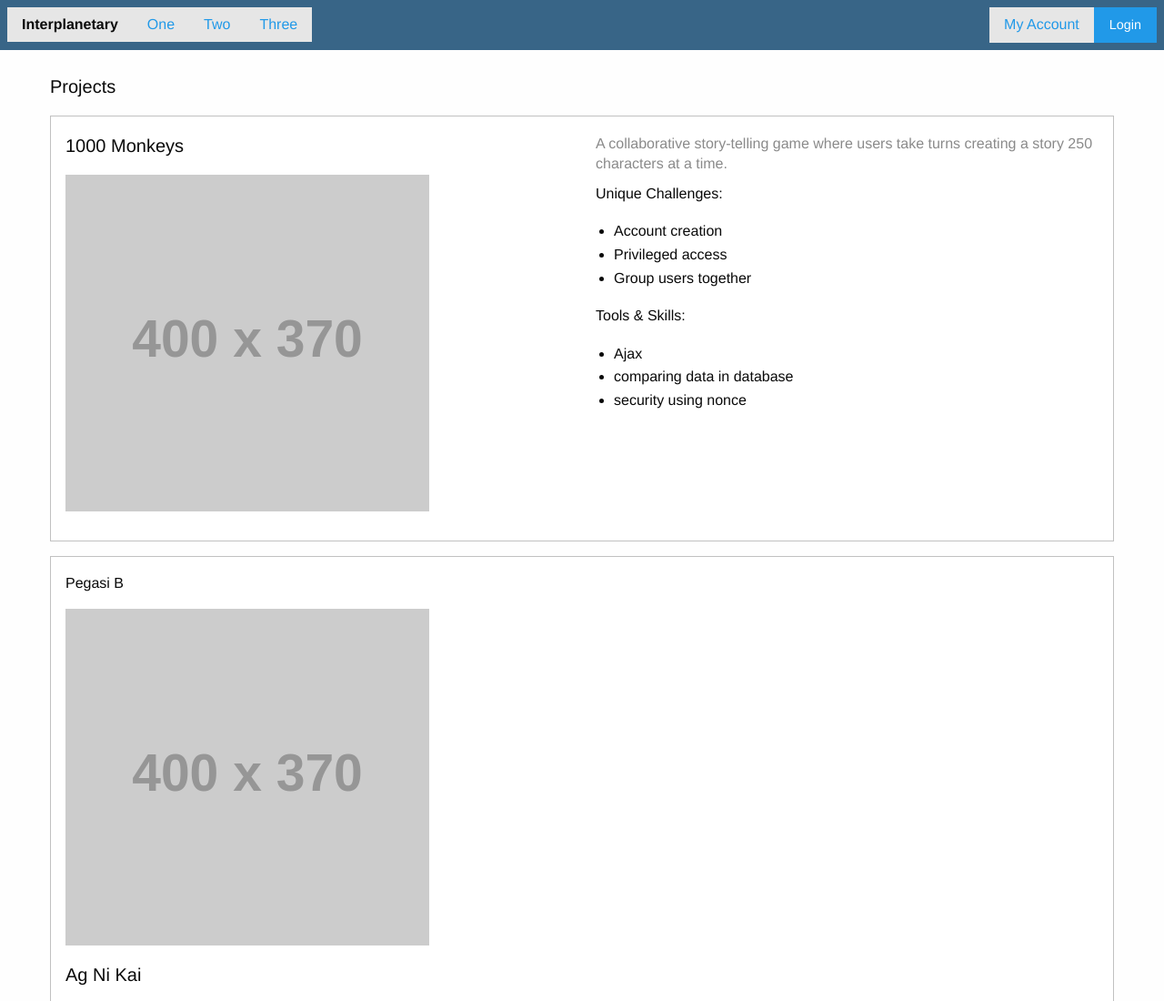
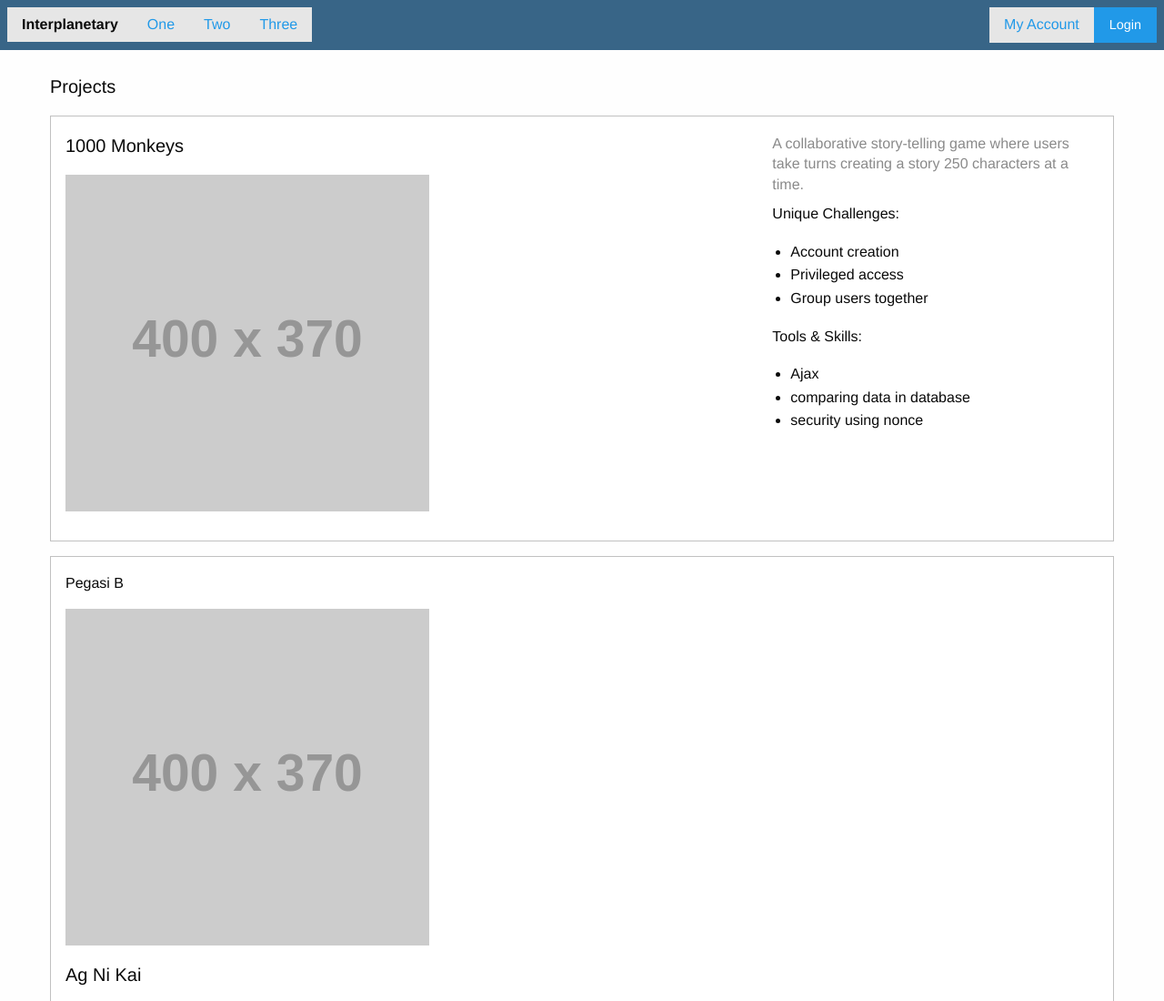
Before and after one commit to firefly05/curtis5, a website: page index.html in a window 1280 px wide. Shown: the top 1100 px of the page at 91% size. Drawn offline with Linux system fonts and the light colour scheme; placeholder pictures from the web are drawn by us.

Commit message:
use two-thrid colums for image and txt

```diff
--- a/index.html
+++ b/index.html
@@ -72,12 +72,12 @@
     <div class="row small-up-1">
       <div class="column">
         <div class="callout">
-          <div class="row small-up-1 medium-up-2">
-            <div class="column">
+          <div class="row ">
+            <div class="column medium-8">
               <p class="lead">1000 Monkeys</p>
               <p><img src="http://placehold.it/400x370&text=Pegasi B" alt="image of a planet called Pegasi B"></p>
             </div>
-            <div class="column">
+            <div class="column medium-4">
               <!-- <p class="lead">1000 Monkeys</p> -->
               <p class="subheader">A collaborative story-telling game where users take turns creating a story 250 characters at a time.</p>
               <p> Unique Challenges: </p>
```
